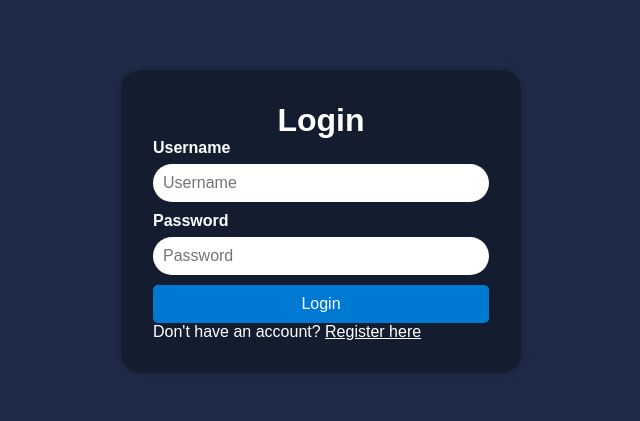
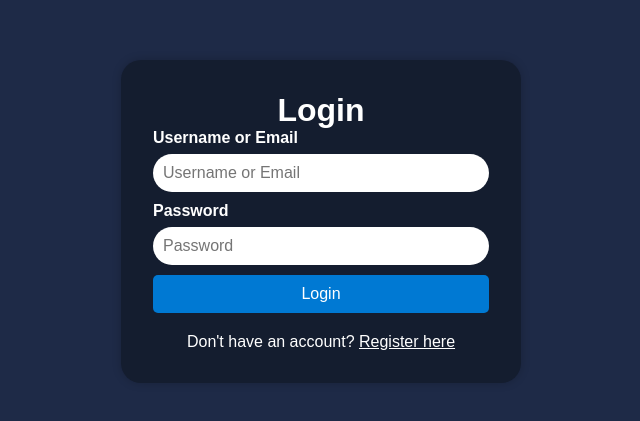
Before and after one commit to ZenithSUS/product-management-system, a React (Vite) app: page /login in a window 1280 px wide. Shown: the part 179-600 px from the top of the page, without its empty margins (319-959 px from the left). Built offline with nearby package versions, Linux system fonts and the light colour scheme.

Commit message:
Added authentication token

```diff
--- a/src/App.jsx
+++ b/src/App.jsx
@@ -33,7 +33,7 @@ function App() {
         <Route path="/orders" element={token ? <Orders orders={orders} /> : <Navigate to="/login" />} />
         <Route path="/customers" element={token ? <Customers /> : <Navigate to="/login" />}  />
         <Route path="/login" element={token ? <Navigate to="/dashboard" /> : <Login />} />
-        <Route path="/register" element={<Register />} />
+        <Route path="/register" element={token ? <Navigate to="/dashboard" /> : <Register />} />
         <Route path="*" element={token ? <h2>404 Not Found</h2> : <Navigate to="/login" />} />
         <Route path="/" element={<Navigate to="/login" />} />
       </Routes>
--- a/src/auth/login.jsx
+++ b/src/auth/login.jsx
@@ -1,25 +1,43 @@
 import React, { useRef, useState } from "react";
 import { Navigate } from "react-router-dom";
 import { useStateContext } from "../context/context_provider";
-import '../styles/login.css'
+import '../styles/auth.css'
 
 
 
 export function Login() {
-    const { setUser, setToken } = useStateContext();
-    const usernameRef = useRef();
+    const { setToken } = useStateContext();
+    const accountRef = useRef();
     const passwordRef = useRef();
+    const [error, setError] = useState('');
 
     const handleSubmit = (e) => {
         e.preventDefault();
-
-        const username = usernameRef.current?.value;
+        const account = accountRef.current?.value;
         const password = passwordRef.current?.value;
 
-        if(username && password) {
-            setUser({ username : username });
-            setToken("dummy-token");
-        }
+        const formData = new FormData();
+        formData.append("process", "login");
+        formData.append("account", account);
+        formData.append("password", password);
+        fetchAuth(formData);
+    }
+
+    async function fetchAuth(formData) {
+        await fetch("http://localhost/PMS_Api/request/auth.php", {
+            method: "POST",
+            body: formData,
+        })
+            .then((response) => response.json())
+            .then((data) => {
+                if (data.status == 200) {
+                    setToken(data.token);
+                } else {
+                    setError(data.error);
+                    console.log(data.error);
+                }
+            })
+            .catch((error) => console.log(error));
     }
     return (
         <>
@@ -27,16 +45,16 @@ export function Login() {
                 <form onSubmit={handleSubmit}>
                     <h1>Login</h1>
                     <div className="input-field">
-                        <label htmlFor="Username">Username</label>
-                        <input ref={usernameRef} type="text" name="username" id="username" placeholder="Username" />
+                        <label htmlFor="Account">Username or Email</label>
+                        <input ref={accountRef} type="text" name="account" id="account" placeholder="Username or Email" />
                     </div>
                     <div className="input-field">
                         <label htmlFor="Password">Password</label>
                         <input ref={passwordRef} type="password" name="password" id="password" placeholder="Password" />
                     </div>
                     <button type="submit">Login</button>
-
-                    <p>Don't have an account? <a href="/register"> Register here </a></p>
+                    <p className="register-link">Don't have an account? <a href="/register"> Register here </a></p>
+                    <span className="error">{error.auth_error || null}</span>
                 </form>
             </div>
         </>
--- a/src/auth/register.jsx
+++ b/src/auth/register.jsx
@@ -1,5 +1,5 @@
 import React, { useState, useRef } from "react";
-import '../styles/register.css'
+import '../styles/auth.css'
 
 export function Register() {
     const emailInput = useRef();
@@ -49,13 +49,13 @@ export function Register() {
                 </div>
                 <div className="input-field">
                     <label htmlFor="Email">Email</label>
-                    <input type="email" placeholder="Email" ref={emailInput} name="email" onInput={() => {setErrors({...errors, email: ""})}} />
+                    <input type="text" placeholder="Email" ref={emailInput} name="email" onInput={() => {setErrors({...errors, email: ""})}} />
                     <span className="error-message">{errors.email || errors.emailValid}</span>
                 </div>
                 <div className="input-field">
                     <label htmlFor="Password">Password</label>
-                    <input type="password" placeholder="Password" ref={passwordInput} name="password" onInput={() => {setErrors({...errors, password: ""})}}  />
-                    <span className="error-message">{errors.password || errors.passwordValid}</span>
+                    <input type="password" placeholder="Password" ref={passwordInput} name="password" onInput={() => {setErrors({...errors, password: "", passwordValid: ""})}}  />
+                    <span className="error-message">{errors.password || (errors.passwordValid && Object.values(errors.passwordValid).map((element, index) => <span key={index}>{"- " + element}</span>))}</span>
                 </div>
                 <div className="input-field">
                     <label htmlFor="ConfirmPassword">Confirm Password</label>
@@ -63,6 +63,7 @@ export function Register() {
                     <span className="error-message">{errors.confirmpassword}</span>
                 </div>
                 <button type="submit" value={"Register"}>Register</button>
+                <p className="login-link">Already have an account? <a href="/login">Login</a></p>
             </form>
         </div>
     );
--- a/src/components/ui_parts.jsx
+++ b/src/components/ui_parts.jsx
@@ -7,19 +7,39 @@ import "../styles/dashboard.css";
 export function Header() {
     const { user, token, setToken, setUser } = useStateContext();
 
-
     const Logout = () => {
-        setToken(null);
-        setUser(null);
+        if(confirm("Are you sure you want to logout?")){
+            localStorage.removeItem('TOKEN');
+            setToken(null);
+            setUser(null);
+        }
     };
 
-    useEffect(() => {}, [token]);
+    useEffect(() => {
+        if (token) {
+            getUser();
+        }
+    }, [token]);
+
+    async function getUser() {
+        await fetch("http://localhost/PMS_Api/request/users.php", {
+            method: "POST",
+            headers: {
+                "Content-Type": "application/json",
+                "X-Authorization": `Bearer ${token}`,
+            },
+            body: JSON.stringify({ process: "get_user", })
+        }).then((response) => response.json())
+            .then((data) => setUser(data.username))
+            .catch((error) => console.log(error));
+    }
+
 
     return (
         <header>
             <h1>Product Management System</h1>
             <div className="user">
-                <h2>{user ? user.username : "User"}</h2>
+                <h2>{user ? user : "Loading..."}</h2>
                 <button onClick={Logout}>Logout</button>
             </div>
         </header>
--- a/src/context/context_provider.jsx
+++ b/src/context/context_provider.jsx
@@ -8,7 +8,7 @@ const StateContext = createContext({
 });
 
 export const ContextProvider = ({children}) => {
-    const [user, _setUser] = useState(JSON.parse(localStorage.getItem('USER')));
+    const [user, setUser] = useState('');
     const [token, _setToken] = useState(localStorage.getItem('TOKEN'));
 
     const setToken = (token) => {
@@ -17,15 +17,6 @@ export const ContextProvider = ({children}) => {
             localStorage.setItem('TOKEN', token);
         } else {
             localStorage.removeItem('TOKEN');
-        }
-    }
-
-    const setUser = (user) => {
-        _setUser(user);
-        if(user) {
-            localStorage.setItem('USER', JSON.stringify(user));
-        } else {
-            localStorage.removeItem('USER');
         }
     }
 
--- a/src/global.css
+++ b/src/global.css
@@ -15,7 +15,6 @@ span {
   display: block;
   color: red;
   font-weight: bold;
-  margin: 0 5px;
 }
 
 button {
--- a/src/navigation/dashboard.jsx
+++ b/src/navigation/dashboard.jsx
@@ -16,11 +16,9 @@ export function Dashboard(props) {
         await fetch("http://localhost/PMS_Api/request/customers.php", {
             method: "POST",
             headers: {
-                "Content-Type": "application/json"
+                "Content-Type": "application/json",
+                "X-Authorization": `Bearer ${token}`,
             },
-            body: JSON.stringify({
-                token: localStorage.getItem('TOKEN')
-            })
         }).then((response) => response.json())
             .then((data) => setCustomers(data.data.length))
             .catch((error) => console.log(error));
@@ -47,7 +45,7 @@ export function Dashboard(props) {
                 </div>
                 <div className="card">
                     <h3>Customers</h3>
-                    <p>{customers || <p>Loading...</p>}</p>
+                    <p>{customers !== 0 ? customers : "Loading..."}</p>
                 </div>
             </div>
         </main>
--- a/src/styles/login.css
+++ b/src/styles/auth.css
@@ -28,5 +28,10 @@
             flex-direction: column;
             gap: 2px;
         }
+
+        .register-link, .login-link {
+            margin-top: 20px;
+            text-align: center;
+        }
     }
 }
--- a/src/styles/register.css
+++ /dev/null
@@ -1,32 +0,0 @@
-.container {
-    display: flex;
-    align-items: center;
-    justify-content: center;
-    min-height: 100vh;
-
-    form {
-        display: flex;
-        flex-direction: column;
-        background-color: var(--primary-color);
-        padding: 2rem;
-        background-color: var(--primary-color);
-        color: var(--light-color);
-        box-shadow: 0 0 10px rgba(0, 0, 0, 0.2);
-        border-radius: 20px;
-        width: 400px;
-
-        h1 {
-            text-align: center;
-        }
-
-        input {
-            margin-bottom: 10px;
-        }
-
-        .input-field {
-            display: flex;
-            flex-direction: column;
-            gap: 2px;
-        }
-    }
-}
```
